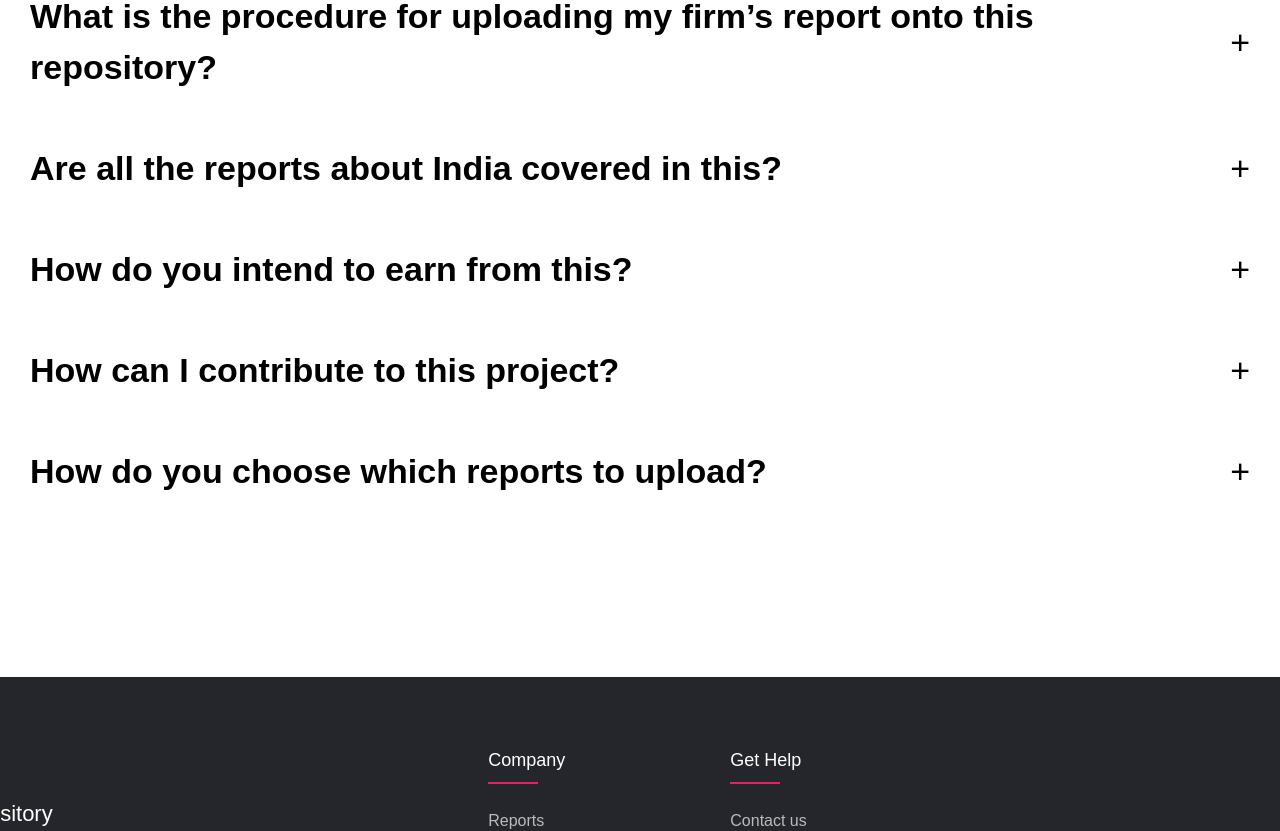
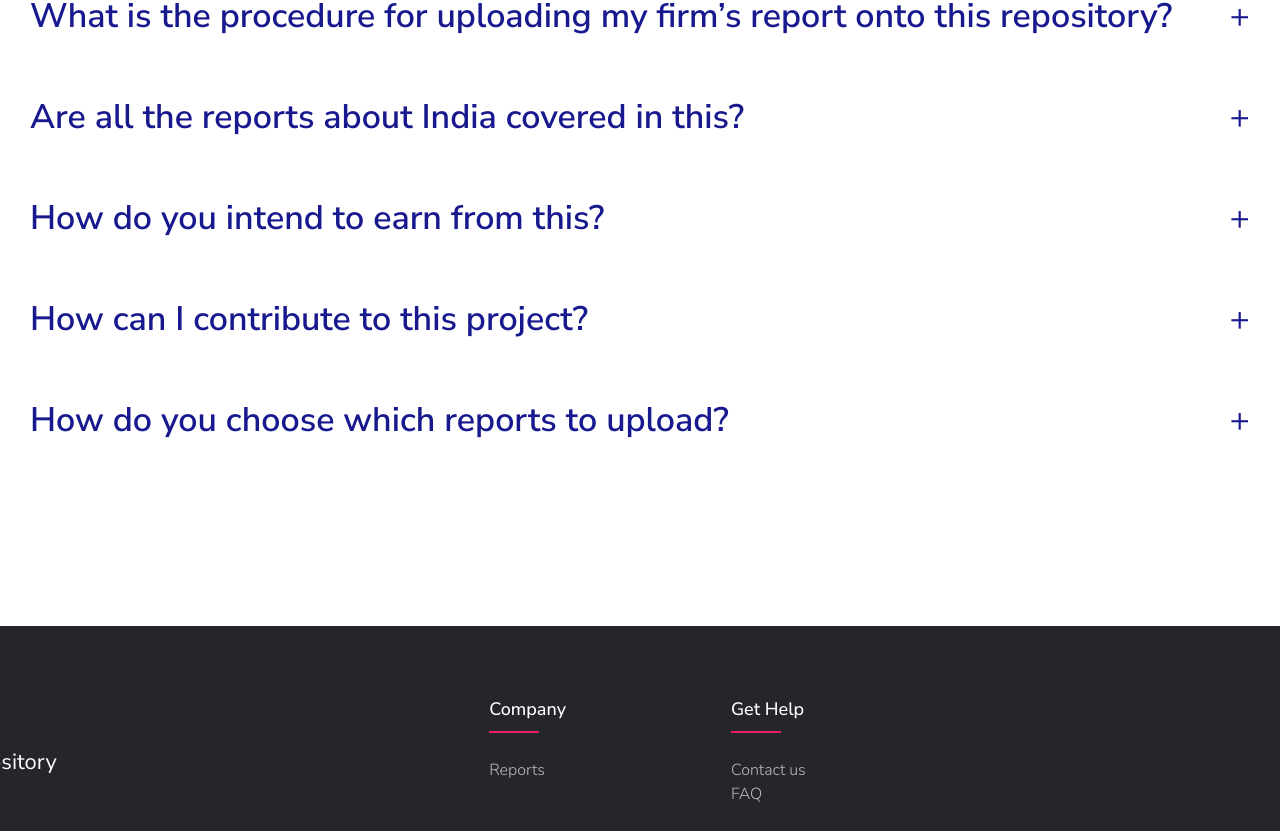
Before and after one commit to shashank-mishra14/TheVCProj, a React (Create React App) app: page /faqs in a window 1280 px wide. Shown: the part 469-1300 px from the top of the page. Built offline with nearby package versions, Linux system fonts and the light colour scheme; a web font is replaced by a local one.

Commit message:
changes in the ui

```diff
--- a/src/components/Accordion/Accordion.css
+++ b/src/components/Accordion/Accordion.css
@@ -64,7 +64,7 @@ h1 {
 
 .accordion__faq-heading{
   display: flex;
-
+  color: rgb(24, 24, 143);
   justify-content: space-between;
   align-items: center;
 }
--- a/src/components/Footer/Footer.jsx
+++ b/src/components/Footer/Footer.jsx
@@ -26,7 +26,7 @@ const Footer = () => {
               <ul>
                 <li>
                   <a href="/contact">Contact us</a>
-                  <a href="/contact">FAQ</a>
+                  <a href="/faqs">FAQ</a>
                 </li>
                 <li></li>
                 <li>
--- a/src/index.css
+++ b/src/index.css
@@ -2,7 +2,8 @@
   padding: 0;
   margin: 0;
   box-sizing: border-box;
-  font-family: sans-serif;
+  font-family: Nunito Sans;
+
 }
 
 a {
```
